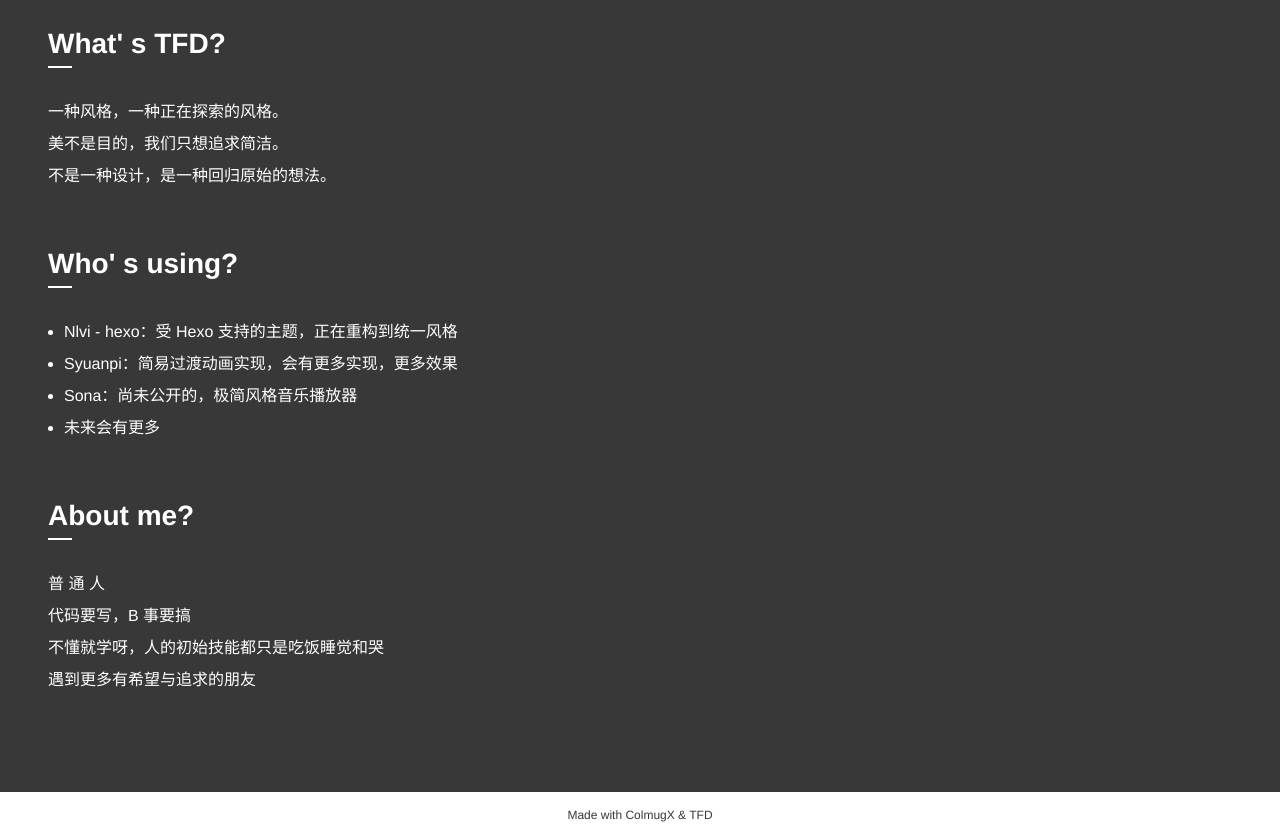
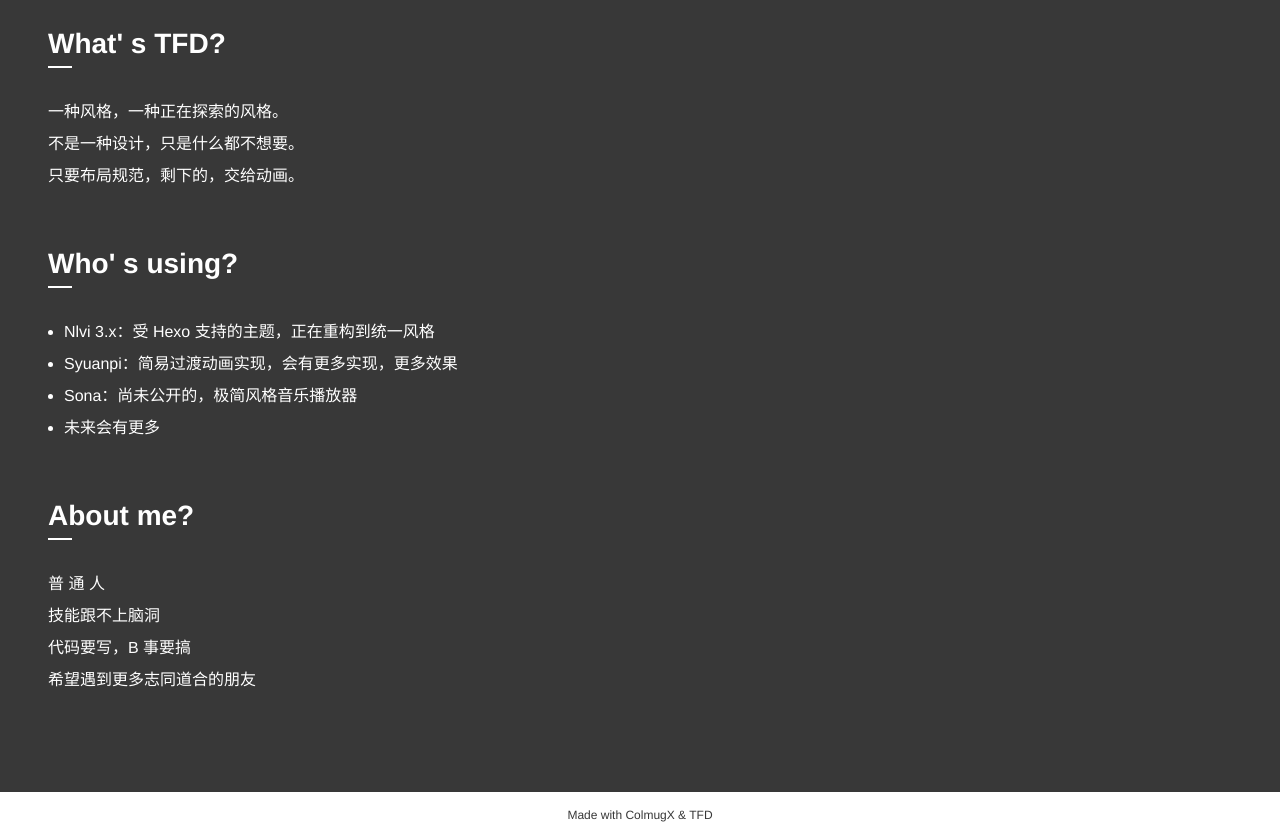
Before and after one commit to colmugx/ColMugX.github.io, a plain HTML site: page index.html in a window 1280 px wide. Shown: the part 520-1358 px from the top of the page. Drawn offline with Linux system fonts and the light colour scheme.

Commit message:
update: index.

```diff
--- a/index.html
+++ b/index.html
@@ -46,8 +46,8 @@
                 </div>
                 <div class="intro-content">
                     <p>一种风格，一种正在探索的风格。</p>
-                    <p>美不是目的，我们只想追求简洁。</p>
-                    <p>不是一种设计，是一种回归原始的想法。</p>
+                    <p>不是一种设计，只是什么都不想要。</p>
+                    <p>只要布局规范，剩下的，交给动画。</p>
                 </div>
             </div>
             <div class="intro-item" id="intro-1">
@@ -56,7 +56,7 @@
                 </div>
                 <div class="intro-content">
                     <ul>
-                        <li>Nlvi - hexo：受 Hexo 支持的主题，正在重构到统一风格</li>
+                        <li>Nlvi 3.x：受 Hexo 支持的主题，正在重构到统一风格</li>
                         <li>Syuanpi：简易过渡动画实现，会有更多实现，更多效果</li>
                         <li>Sona：尚未公开的，极简风格音乐播放器</li>
                         <li>未来会有更多</li>
@@ -69,9 +69,9 @@
                 </div>
                 <div class="intro-content">
                     <p>普 通 人</p>
+                    <p>技能跟不上脑洞</p>
                     <p>代码要写，B 事要搞</p>
-                    <p>不懂就学呀，人的初始技能都只是吃饭睡觉和哭</p>
-                    <p>遇到更多有希望与追求的朋友</p>
+                    <p>希望遇到更多志同道合的朋友</p>
                 </div>
             </div>
         </section>
```
